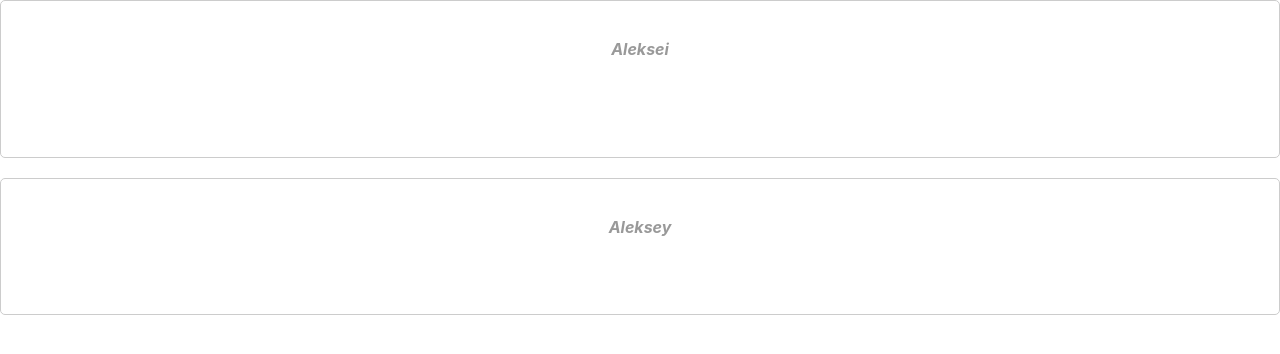
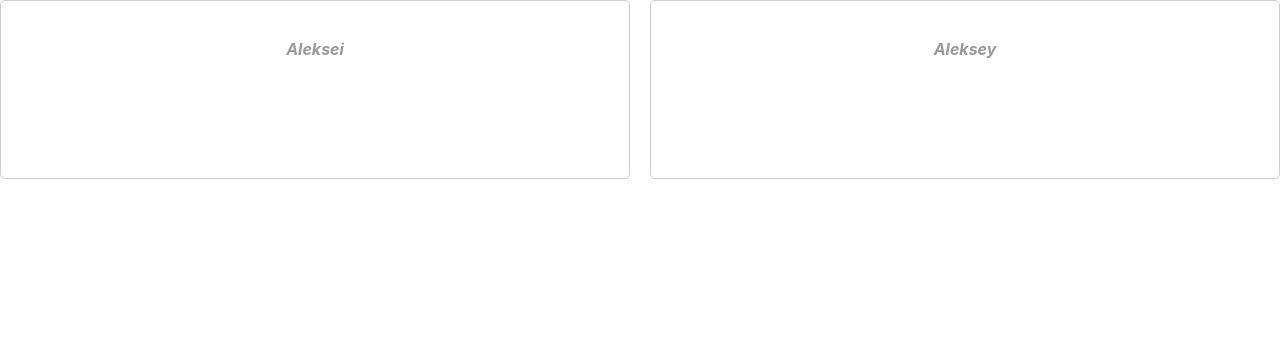
Before and after one commit to angelpsy/nextjs-14-learning-react, a React (Vite) app: page / in a window 1280 px wide. Shown: the top 354 px of the page. Built offline with nearby package versions, Linux system fonts and the light colour scheme.

Commit message:
create posts custom component

```diff
--- a/src/App.tsx
+++ b/src/App.tsx
@@ -1,20 +1,11 @@
 import "./App.css";
-import Post from "./components/post";
-import styles from "./styles.module.css";
+import Posts from "./components/posts";
+
 
 function App() {
   return (
     <main>
-      <Post
-        className={styles.card}
-        author="Aleksei"
-        body="Lorem ipsum dolor sit amet consectetur adipisicing elit. Cupiditate, impedit repudiandae alias ex nisi dolor perferendis sequi autem distinctio doloremque fugit delectus debitis magni doloribus? Odit ab corporis eos quisquam."
-      />
-      <Post
-        className={styles.card}
-        author="Aleksey"
-        body="Lorem ipsum dolor, sit amet consectetur adipisicing elit. Non, libero!"
-      />
+      <Posts />
     </main>
   );
 }
--- a/src/components/post/index.tsx
+++ b/src/components/post/index.tsx
@@ -4,14 +4,16 @@ type Props = {
   author: string;
   body: string;
   className?: string;
+  htmlTag?: React.ElementType;
 };
 
 export default function Post(props: Props) {
   const classNameOfRoot = props.className ? `${styles.root} ${props.className}` : styles.card;
+  const Tag = props.htmlTag || "li";
   return (
-    <div className={classNameOfRoot}>
+    <Tag className={classNameOfRoot}>
       <p className={styles.author}>{props.author}</p>
       <p className={styles.body}>{props.body}</p>
-    </div>
+    </Tag>
   );
 }
--- /dev/null
+++ b/src/components/posts/index.tsx
@@ -0,0 +1,19 @@
+import Post from '../post'
+import styles from './styles.module.css'
+
+export default function Posts() {
+  return (
+    <ul className={styles.root}>
+      <Post
+        className={styles.card}
+        author="Aleksei"
+        body="Lorem ipsum dolor sit amet consectetur adipisicing elit. Cupiditate, impedit repudiandae alias ex nisi dolor perferendis sequi autem distinctio doloremque fugit delectus debitis magni doloribus? Odit ab corporis eos quisquam."
+      />
+      <Post
+        className={styles.card}
+        author="Aleksey"
+        body="Lorem ipsum dolor, sit amet consectetur adipisicing elit. Non, libero!"
+      />
+    </ul>
+  )
+}
--- /dev/null
+++ b/src/components/posts/styles.module.css
@@ -0,0 +1,10 @@
+.root {
+  margin-top: 0;
+  padding: 0;
+  display: flex;
+  gap: 20px;
+}
+
+.card {
+  flex-basis: 100%;
+}
--- a/src/styles.module.css
+++ /dev/null
@@ -1,3 +0,0 @@
-.card {
-  margin-bottom: 20px;
-}
```
